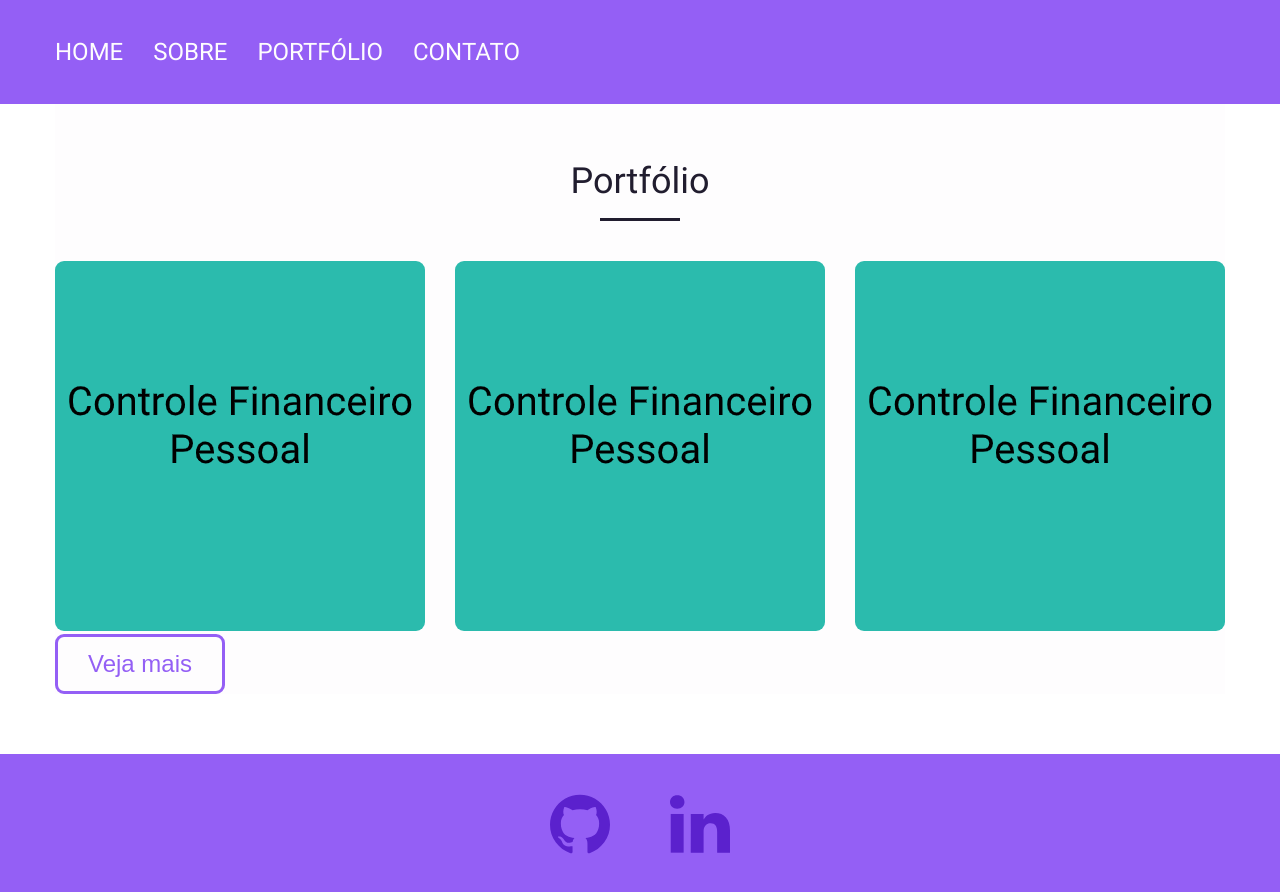
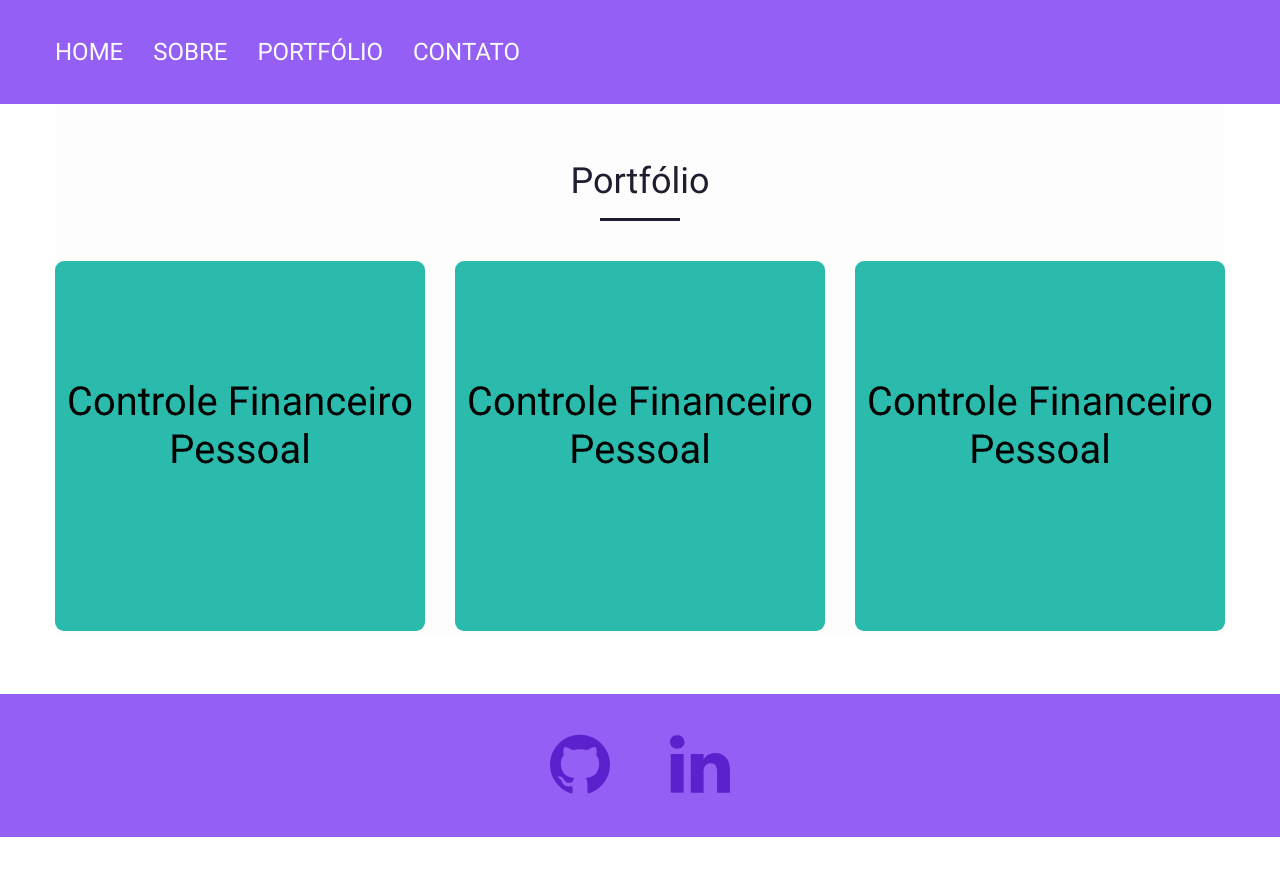
Before and after one commit to wander-junior/portfolio, a React (Create React App) app: page /portfolio in a window 1280 px wide. Shown: the top 892 px of the page. After the commit the page ends 837 px from the top, so only its background shows below. Built offline with nearby package versions, Linux system fonts and the light colour scheme.

Commit message:
Stylize button in portfolio

```diff
--- a/src/components/Abilities/index.js
+++ b/src/components/Abilities/index.js
@@ -20,7 +20,6 @@ export default function Abilities(isExpanded) {
     const backEndAbilities = ['Node.js', 'MongoDB', 'Heroku', 'Wordpress'];
     const uiUxAbilities = ['Figma', 'Adobe XD'];
 
-    console.log(isExpanded)
     return (
         <AbilitiesWrapper expanded={isExpanded.isExpanded}>
             <Container>
--- a/src/components/Portfolio/index.js
+++ b/src/components/Portfolio/index.js
@@ -6,19 +6,21 @@ import { colors, Container } from '../../styles.js';
 import Button from '../Button';
 import PortfolioItem from './PortfolioItem';
 
-export default function Portfolio() {
+export default function Portfolio({isExpanded}) {
     return (
         <Container>
             <PortfolioWrapper>
                 <PortfolioTitle>Portfólio</PortfolioTitle>
-                <ItemsWrapper>
+                <ItemsWrapper isExpanded={isExpanded}>
                     <PortfolioItem />
                     <PortfolioItem />
                     <PortfolioItem />
                 </ItemsWrapper>
-                <Link to='/portfolio'>
-                    <Button text="Veja mais" mainColor={colors.primary} secondaryColor={colors.tertiary} />
-                </Link>
+                {!isExpanded ?
+                    <Link to='/portfolio'>
+                        <Button text="Veja mais" mainColor={colors.primary} secondaryColor={colors.tertiary} />
+                    </Link>
+                : null}
             </PortfolioWrapper>
         </Container>
     )
--- a/src/components/Portfolio/portfolio-styles.js
+++ b/src/components/Portfolio/portfolio-styles.js
@@ -5,10 +5,14 @@ const PortfolioWrapper = styled.div`
     padding-top: 60px;
     background: ${colors.tertiary};
     color: ${colors.quartenary};
+    display: flex;
+    flex-direction: column;
+    align-items: center;
 `;
 
 const ItemsWrapper = styled.div`
     display: grid;
+    margin-bottom: ${props => props.isExpanded ? '0px' : '40px' };
     @media (min-width: 771px) {
         grid-template-columns: 1fr 1fr 1fr;
         grid-gap: 30px;
--- a/src/pages/Home/index.js
+++ b/src/pages/Home/index.js
@@ -9,7 +9,7 @@ export default function index() {
         <div>
             <Title/>
             <Abilities isExpanded={false}/>
-            <Portfolio/>
+            <Portfolio isExpanded={false}/>
         </div>
     )
 }
--- a/src/pages/PortfolioPage/index.js
+++ b/src/pages/PortfolioPage/index.js
@@ -5,7 +5,7 @@ import Portfolio from "../../components/Portfolio";
 export default function index() {
     return (
         <div>
-            <Portfolio />
+            <Portfolio isExpanded={true}/>
         </div>
     )
 }
```
